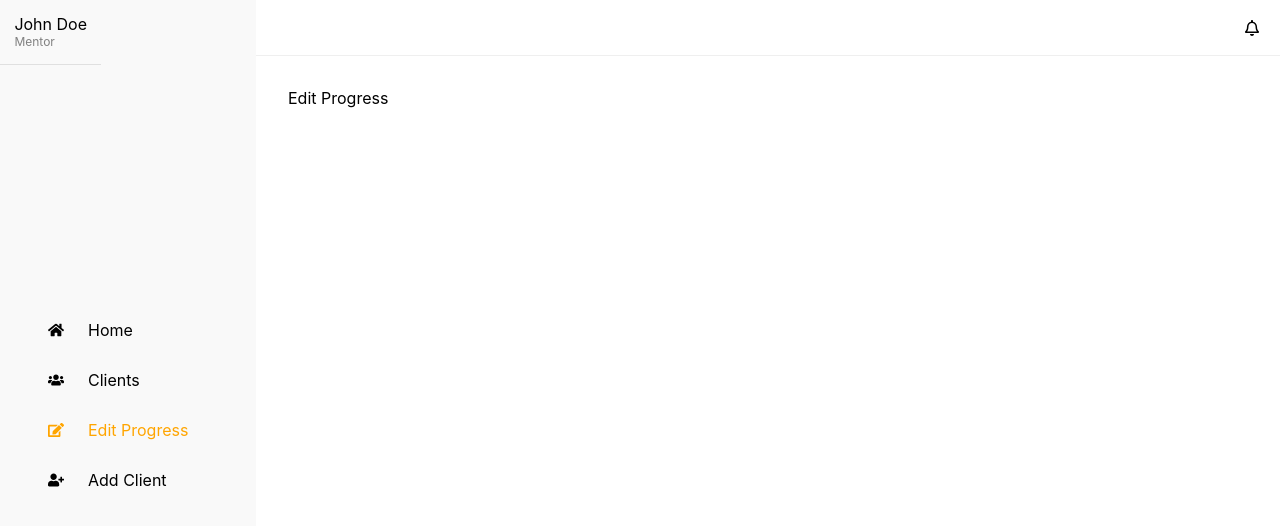
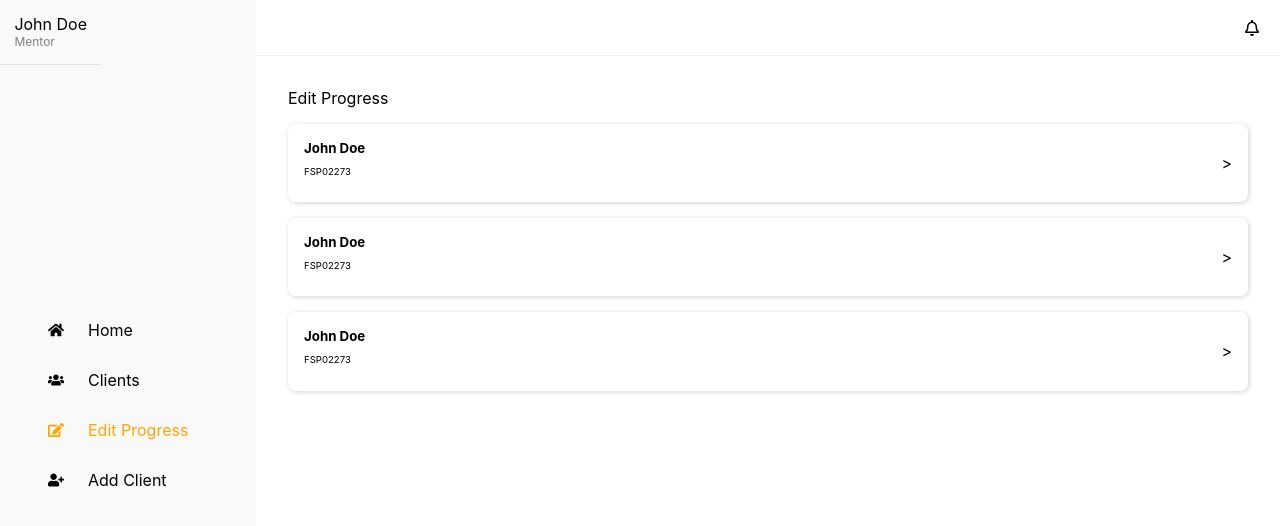
Before and after one commit to ashrofdev/project-unlimited, a React (Create React App) app: page /dashboard in a window 1280 px wide. Both pictures are taken after a click on the element "Edit Progress". Shown: the top 526 px of the page. Built offline with nearby package versions, Linux system fonts and the light colour scheme.

Commit message:
building edit progress

```diff
--- a/src/component/dashboard/Addclient.jsx
+++ b/src/component/dashboard/Addclient.jsx
@@ -12,7 +12,10 @@ const Addclient =()=> {
         if(phone !==""){
             const phoneArray = phones
 
-            phoneArray.push(phone)
+            phoneArray.push({
+                phone,
+                status: 'pending'
+            })
             setPhones(phoneArray)
             setPhone("")
         }
@@ -43,7 +46,7 @@ const Addclient =()=> {
             <div className="phonegrid">
                 {
                     phones.map(phone=> {
-                        return <p>{phone}</p>
+                        return <p>{phone.phone}</p>
                     })
                 }
             </div>
--- a/src/component/dashboard/EditProgress.jsx
+++ b/src/component/dashboard/EditProgress.jsx
@@ -1,14 +1,52 @@
-import React, { Component } from 'react'
+import React, { useState } from 'react';
 
-export class EditProgress extends Component {
-    render() {
-        return (
-            <div>
-                Edit Progress
+const EditProgress = () => {
+    const [clients, setClients] = useState(['','',''])
+    const [selected, setSelected] = useState()
 
-            </div>
-        )
-    }
-}
+    return (
+        <div className="editprogress">
+            Edit Progress
 
-export default EditProgress
+            {
+                clients.map((client, i)=> {
+                    return <div onClick={()=> setSelected(i)} className="client">
+                        <div className="top">
+                            <div className="details">
+                                <h5>{'John Doe'}</h5>
+                                <p>{'FSP02273'}</p>
+                            </div>
+                            <div className="toggle">{">"}</div>
+                        </div>
+                        {
+                            selected===i?
+                            <div className="bottom">
+                                <p>2387387387</p>
+                                <p>2387387387</p>
+                                <p>2387387387</p>
+                                <p>2387387387</p>
+                                <p>2387387387</p>
+                                <p>2387387387</p>
+                                <p>2387387387</p>
+                                <p>2387387387</p>
+                                <p>2387387387</p>
+                                <p>2387387387</p>
+                                <p>2387387387</p>
+                                <p>2387387387</p>
+                                <p>2387387387</p>
+                                <p>2387387387</p>
+                                <p>2387387387</p>
+                                <p>2387387387</p>
+                                <p>2387387387</p>
+                                <p>2387387387</p>
+                            </div>:null
+                        }
+                    </div>
+                })
+            }
+
+        </div>
+    );
+};
+
+export default EditProgress;
--- a/src/resources/scss/App.scss
+++ b/src/resources/scss/App.scss
@@ -3,3 +3,4 @@
 @import './dashboard/clients.scss';
 @import './poweredBy/poweredby.scss';
 @import './dashboard/addclient.scss';
+@import './dashboard/edit.scss';
--- /dev/null
+++ b/src/resources/scss/dashboard/edit.scss
@@ -0,0 +1,38 @@
+.editprogress {
+
+    &  .client {
+        padding: 1rem;
+        margin: 1rem 0;
+        border-radius: .5rem;
+        box-shadow: 1px 1px 5px rgb(209, 209, 209);
+        cursor: pointer;
+
+        &:hover {
+            background-color: rgba(190, 170, 132, 0.082);
+        }
+
+        &  .top {
+            display: flex;
+            justify-content: space-between;
+            align-items: center;
+
+            &  h5 {
+                margin: 0;
+                padding: 0;
+            }
+            &  p {
+                font-size: .6rem;
+            }
+        }
+
+        &  .bottom {
+            margin: 1rem 0;
+            display: grid;
+            grid-template-columns: repeat(5, 1fr);
+
+            &  p {
+                font-size: .8rem;
+            }
+        }
+    }
+}
```
